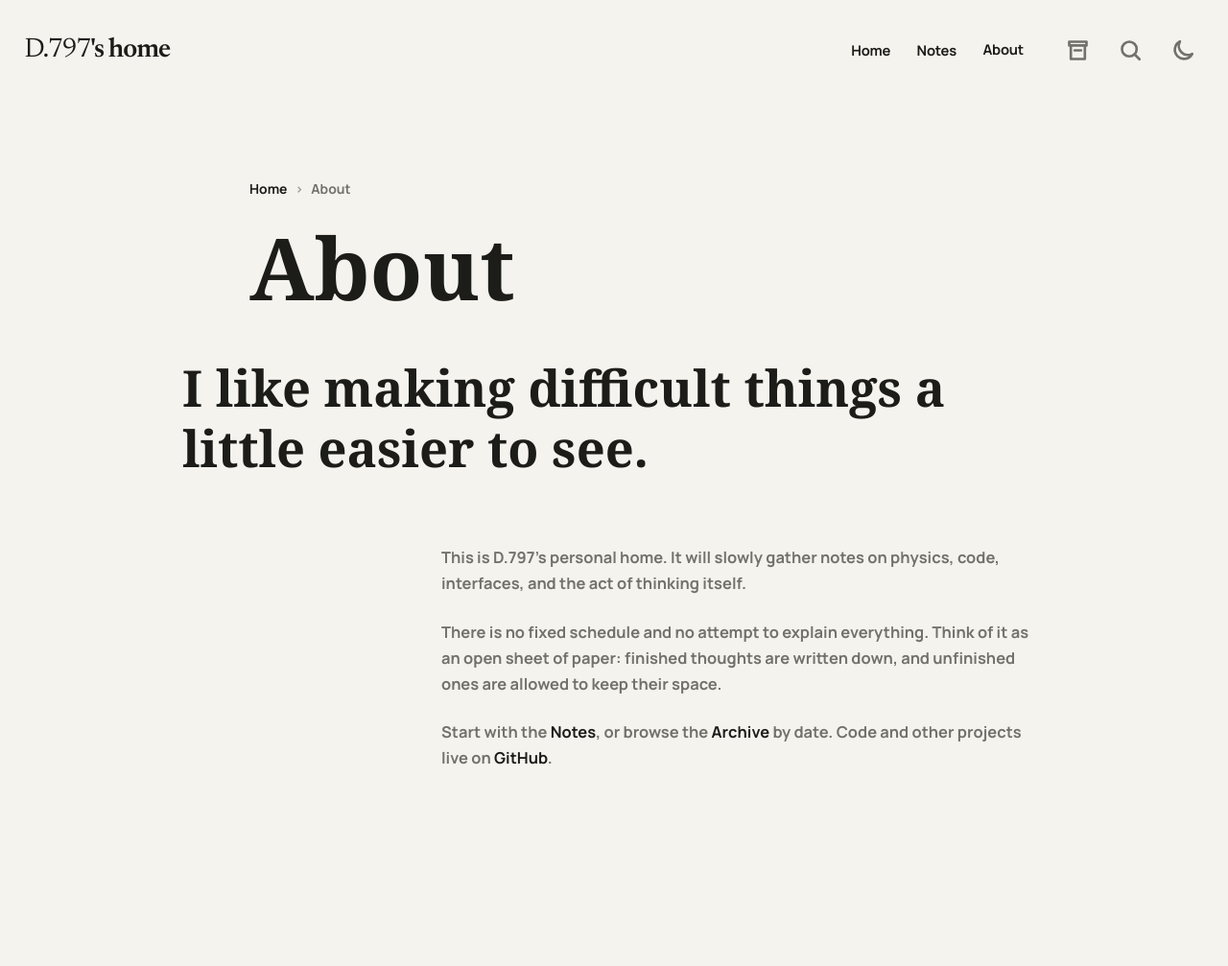
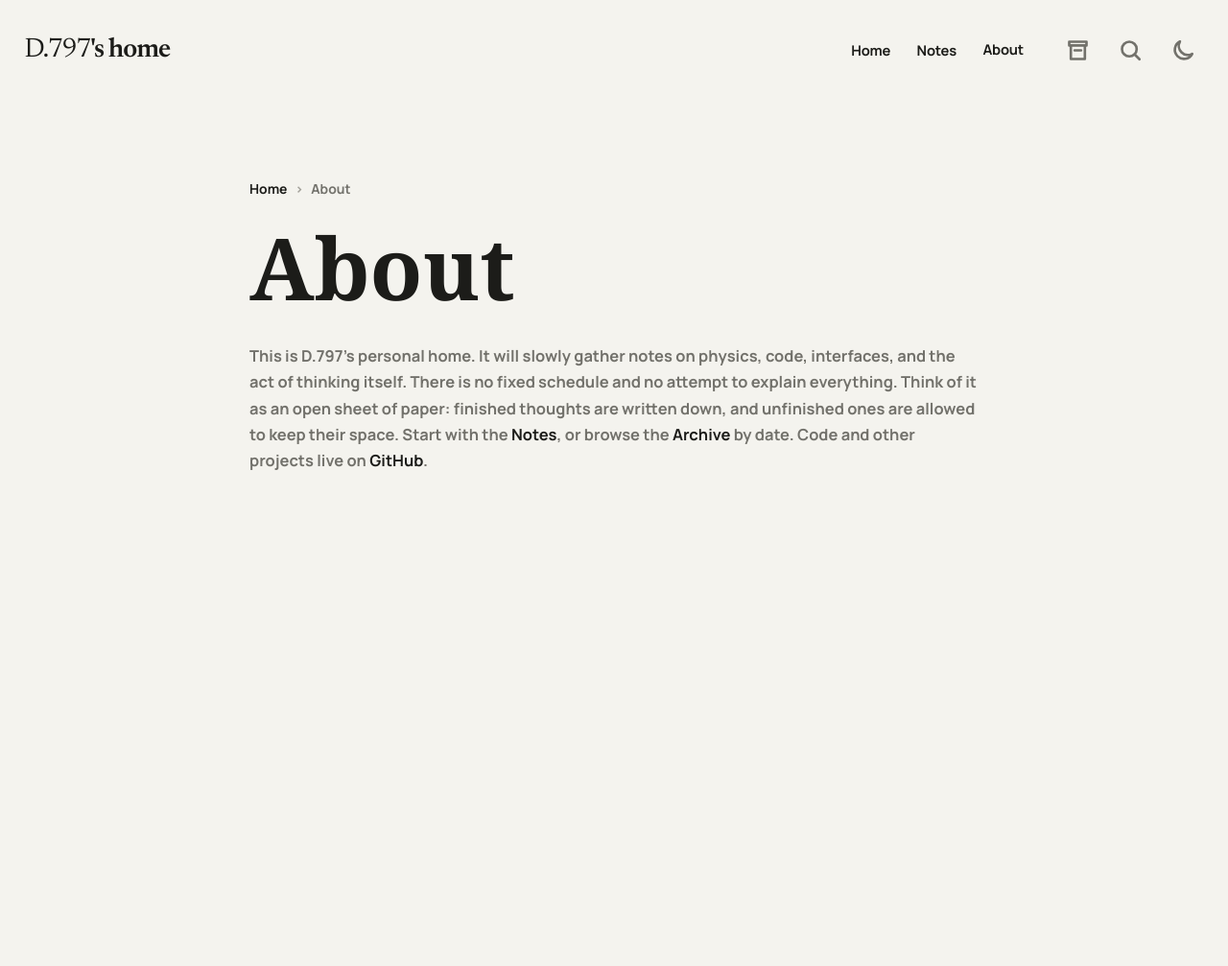
Before and after one commit to Andante-Assai/Andante-Assai.github.io, a Jekyll site: the page built from about/index.html, in a window 1280 px wide. Shown: the whole page at 96% size. Built offline with Jekyll 4.4.1, drawn with Linux system fonts in a browser that asks for light colours; after the commit the page ends 900 px from its top, so only the background shows below that.

Commit message:
Simplify About and align Typora styling

```diff
--- a/about/index.html
+++ b/about/index.html
@@ -33,11 +33,8 @@ permalink: /about/
     </header>
 
     <section class="about-layout" aria-label="About me">
-      <p class="about-lead">I like making difficult things a little easier to see.</p>
       <div class="about-copy">
-        <p>This is D.797's personal home. It will slowly gather notes on physics, code, interfaces, and the act of thinking itself.</p>
-        <p>There is no fixed schedule and no attempt to explain everything. Think of it as an open sheet of paper: finished thoughts are written down, and unfinished ones are allowed to keep their space.</p>
-        <p>Start with the <a class="text-link" href="../Notes/">Notes</a>, or browse the <a class="text-link" href="../Archieve/">Archive</a> by date. Code and other projects live on <a class="text-link" href="https://github.com/Andante-Assai" rel="me">GitHub</a>.</p>
+        <p>This is D.797's personal home. It will slowly gather notes on physics, code, interfaces, and the act of thinking itself. There is no fixed schedule and no attempt to explain everything. Think of it as an open sheet of paper: finished thoughts are written down, and unfinished ones are allowed to keep their space. Start with the <a class="text-link" href="../Notes/">Notes</a>, or browse the <a class="text-link" href="../Archieve/">Archive</a> by date. Code and other projects live on <a class="text-link" href="https://github.com/Andante-Assai" rel="me">GitHub</a>.</p>
       </div>
     </section>
   </main>
--- a/styles.css
+++ b/styles.css
@@ -542,10 +542,10 @@ input:focus-visible {
 }
 
 .about-layout {
-  max-width: 900px;
+  max-width: var(--reading);
   margin-right: auto;
   margin-left: auto;
-  padding: 24px 0 180px;
+  padding: 8px 0 180px;
 }
 
 .about-lead {
@@ -559,8 +559,8 @@ input:focus-visible {
 }
 
 .about-copy {
-  max-width: 630px;
-  margin: 68px 0 0 auto;
+  max-width: var(--reading);
+  margin: 0;
   color: var(--muted);
   font-size: 1.03rem;
 }
@@ -1066,7 +1066,7 @@ time,
   }
 
   .about-copy {
-    margin-top: 52px;
+    margin-top: 0;
     margin-left: 0;
   }
 
```
